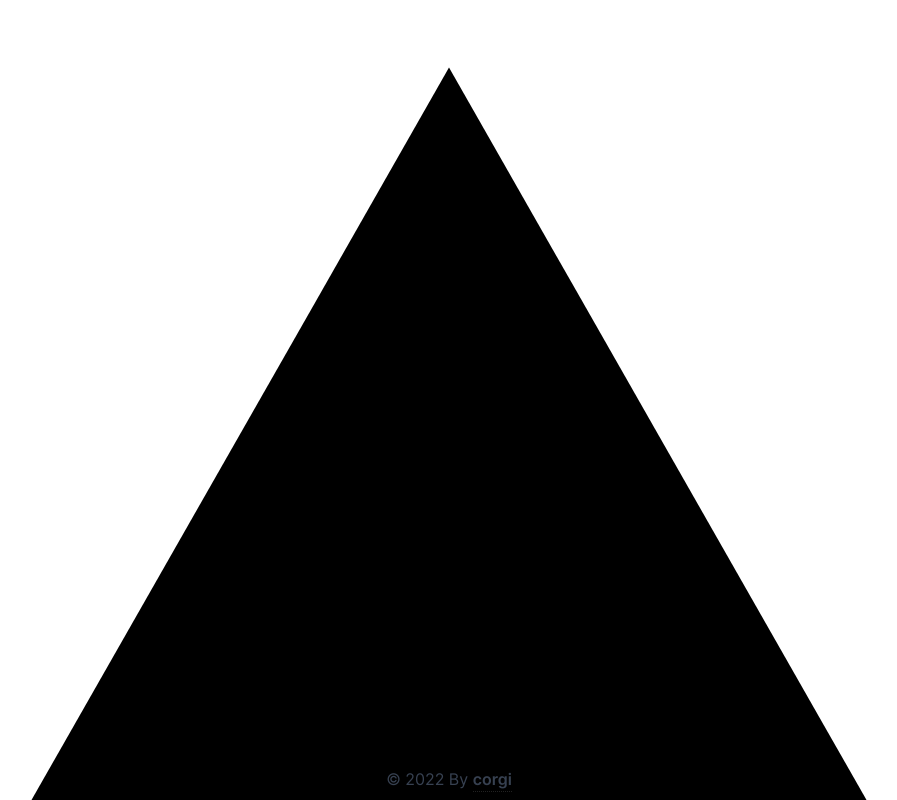
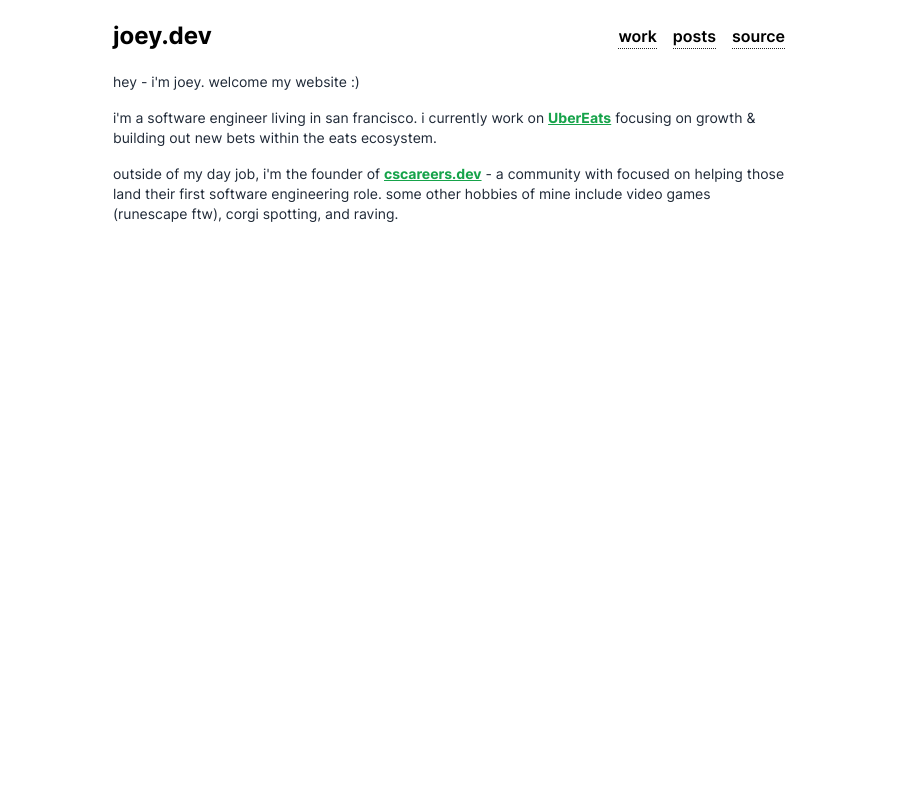
Before and after one commit to joeydotdev/website, a Next.js app: page / in a window 1280 px wide. Shown: the top 800 px of the page, without its empty margins (191-1088 px from the left). Built offline with nearby package versions, Linux system fonts and the light colour scheme.

Commit message:
feat: first iteration of website (#1)

```diff
--- a/src/components/layout/Header.tsx
+++ b/src/components/layout/Header.tsx
@@ -1,26 +1,31 @@
 import * as React from 'react';
 
+import UnderlineLink from '@/components/links/UnderlineLink';
 import UnstyledLink from '@/components/links/UnstyledLink';
 
 const links = [
-  { href: '/', label: 'Route 1' },
-  { href: '/', label: 'Route 2' },
+  { href: '/work', label: 'work' },
+  { href: '/posts', label: 'posts' },
+  { href: 'https://github.com/joeydotdev/website', label: 'source' },
 ];
 
 export default function Header() {
   return (
     <header className='sticky top-0 z-50 bg-white'>
       <div className='layout flex h-14 items-center justify-between'>
-        <UnstyledLink href='/' className='font-bold hover:text-gray-600'>
-          Home
+        <UnstyledLink
+          href='/'
+          className='text-2xl font-bold hover:text-gray-600'
+        >
+          joey.dev
         </UnstyledLink>
         <nav>
           <ul className='flex items-center justify-between space-x-4'>
             {links.map(({ href, label }) => (
               <li key={`${href}${label}`}>
-                <UnstyledLink href={href} className='hover:text-gray-600'>
+                <UnderlineLink href={href} className='hover:text-gray-600'>
                   {label}
-                </UnstyledLink>
+                </UnderlineLink>
               </li>
             ))}
           </ul>
--- a/src/components/layout/Layout.tsx
+++ b/src/components/layout/Layout.tsx
@@ -1,6 +1,23 @@
 import * as React from 'react';
 
-export default function Layout({ children }: { children: React.ReactNode }) {
+import Header from '@/components/layout/Header';
+
+export default function Layout({
+  children,
+  showHeader = true,
+}: {
+  children: React.ReactNode;
+  showHeader?: boolean;
+}) {
   // Put Header or Footer Here
-  return <>{children}</>;
+  return (
+    <>
+      {showHeader && (
+        <div className='mt-2'>
+          <Header />
+        </div>
+      )}
+      {children}
+    </>
+  );
 }
--- a/src/components/links/PrimaryLink.tsx
+++ b/src/components/links/PrimaryLink.tsx
@@ -14,7 +14,7 @@ const PrimaryLink = React.forwardRef<HTMLAnchorElement, UnstyledLinkProps>(
         {...rest}
         className={clsxm(
           'inline-flex items-center',
-          'font-medium text-primary-600 hover:text-primary-500',
+          'font-medium text-primary-600 underline hover:text-primary-500',
           'focus:outline-none focus-visible:rounded focus-visible:ring focus-visible:ring-primary-500 focus-visible:ring-offset-2',
           className
         )}
--- a/src/pages/404.tsx
+++ b/src/pages/404.tsx
@@ -1,5 +1,4 @@
 import * as React from 'react';
-import { RiAlarmWarningFill } from 'react-icons/ri';
 
 import Layout from '@/components/layout/Layout';
 import ArrowLink from '@/components/links/ArrowLink';
@@ -7,17 +6,13 @@ import Seo from '@/components/Seo';
 
 export default function NotFoundPage() {
   return (
-    <Layout>
+    <Layout showHeader={false}>
       <Seo templateTitle='Not Found' />
 
       <main>
         <section className='bg-white'>
           <div className='layout flex min-h-screen flex-col items-center justify-center text-center text-black'>
-            <RiAlarmWarningFill
-              size={60}
-              className='drop-shadow-glow animate-flicker text-red-500'
-            />
-            <h1 className='mt-8 text-4xl md:text-6xl'>Page Not Found</h1>
+            <h1 className='mt-8 text-4xl md:text-6xl'>404</h1>
             <ArrowLink className='mt-4 md:text-lg' href='/'>
               Back to Home
             </ArrowLink>
--- a/src/pages/index.tsx
+++ b/src/pages/index.tsx
@@ -1,67 +1,38 @@
-import * as React from 'react';
-
 import Layout from '@/components/layout/Layout';
-import ArrowLink from '@/components/links/ArrowLink';
-import ButtonLink from '@/components/links/ButtonLink';
-import UnderlineLink from '@/components/links/UnderlineLink';
-import UnstyledLink from '@/components/links/UnstyledLink';
+import PrimaryLink from '@/components/links/PrimaryLink';
 import Seo from '@/components/Seo';
-
-/**
- * SVGR Support
- * Caveat: No React Props Type.
- *
- * You can override the next-env if the type is important to you
- * @see https://stackoverflow.com/questions/68103844/how-to-override-next-js-svg-module-declaration
- */
-import Vercel from '~/svg/Vercel.svg';
 
 export default function HomePage() {
   return (
     <Layout>
-      {/* <Seo templateTitle='Home' /> */}
       <Seo />
-
       <main>
         <section className='bg-white'>
-          <div className='layout flex min-h-screen flex-col items-center justify-center text-center'>
-            <Vercel className='text-5xl' />
-            <h1 className='mt-4'>
-              Next.js + Tailwind CSS + TypeScript Starter
-            </h1>
-            <p className='mt-2 text-sm text-gray-800'>
-              A starter for Next.js, Tailwind CSS, and TypeScript with Absolute
-              Import, Seo, Link component, pre-configured with Husky{' '}
-            </p>
-            <p className='mt-2 text-sm text-gray-700'>
-              <ArrowLink href='https://github.com/theodorusclarence/ts-nextjs-tailwind-starter'>
-                See the repository
-              </ArrowLink>
-            </p>
-
-            <ButtonLink className='mt-6' href='/components' variant='light'>
-              See all components
-            </ButtonLink>
-
-            <UnstyledLink
-              href='https://vercel.com/new/git/external?repository-url=https%3A%2F%2Fgithub.com%2Ftheodorusclarence%2Fts-nextjs-tailwind-starter'
-              className='mt-4'
-            >
-              {/* eslint-disable-next-line @next/next/no-img-element */}
-              <img
-                width='92'
-                height='32'
-                src='https://vercel.com/button'
-                alt='Deploy with Vercel'
-              />
-            </UnstyledLink>
-
-            <footer className='absolute bottom-2 text-gray-700'>
-              © {new Date().getFullYear()} By{' '}
-              <UnderlineLink href='https://theodorusclarence.com?ref=tsnextstarter'>
-                corgi
-              </UnderlineLink>
-            </footer>
+          <div className='layout flex flex-col justify-center'>
+            <div className='text-sm text-gray-800'>
+              <p className='mt-2'>hey - i&#39;m joey. welcome my website :)</p>
+              <p className='mt-4'>
+                i&#39;m a software engineer living in san francisco. i currently
+                work on{' '}
+                <PrimaryLink className='font-bold' href='https://ubereats.com/'>
+                  UberEats
+                </PrimaryLink>{' '}
+                focusing on growth & building out new bets within the eats
+                ecosystem.
+              </p>
+              <p className='mt-4'>
+                outside of my day job, i&#39;m the founder of{' '}
+                <PrimaryLink
+                  className='font-bold'
+                  href='https://cscareers.dev/'
+                >
+                  cscareers.dev
+                </PrimaryLink>{' '}
+                - a community with focused on helping those land their first
+                software engineering role. some other hobbies of mine include
+                video games (runescape ftw), corgi spotting, and raving.
+              </p>
+            </div>
           </div>
         </section>
       </main>
--- /dev/null
+++ b/src/pages/posts.tsx
@@ -0,0 +1,17 @@
+import Layout from '@/components/layout/Layout';
+import Seo from '@/components/Seo';
+
+export default function PostsPage() {
+  return (
+    <Layout>
+      <Seo templateTitle='posts' />
+      <main>
+        <section className='bg-white'>
+          <div className='layout flex flex-col justify-center'>
+            <div className='text-sm text-gray-800'>coming soon :)</div>
+          </div>
+        </section>
+      </main>
+    </Layout>
+  );
+}
--- /dev/null
+++ b/src/pages/work.tsx
@@ -0,0 +1,17 @@
+import Layout from '@/components/layout/Layout';
+import Seo from '@/components/Seo';
+
+export default function WorkPage() {
+  return (
+    <Layout>
+      <Seo templateTitle='work' />
+      <main>
+        <section className='bg-white'>
+          <div className='layout flex flex-col justify-center'>
+            <div className='text-sm text-gray-800'>coming soon :)</div>
+          </div>
+        </section>
+      </main>
+    </Layout>
+  );
+}
--- a/src/styles/globals.css
+++ b/src/styles/globals.css
@@ -5,26 +5,26 @@
 :root {
   /* #region  /**=========== Primary Color =========== */
   /* !STARTERCONF Customize these variable, copy and paste from /styles/colors.css for list of colors */
-  --tw-color-primary-50: 240 249 255;
-  --tw-color-primary-100: 224 242 254;
-  --tw-color-primary-200: 186 230 253;
-  --tw-color-primary-300: 125 211 252;
-  --tw-color-primary-400: 56 189 248;
-  --tw-color-primary-500: 14 165 233;
-  --tw-color-primary-600: 2 132 199;
-  --tw-color-primary-700: 3 105 161;
-  --tw-color-primary-800: 7 89 133;
-  --tw-color-primary-900: 12 74 110;
-  --color-primary-50: rgb(var(--tw-color-primary-50)); /* #f0f9ff */
-  --color-primary-100: rgb(var(--tw-color-primary-100)); /* #e0f2fe */
-  --color-primary-200: rgb(var(--tw-color-primary-200)); /* #bae6fd */
-  --color-primary-300: rgb(var(--tw-color-primary-300)); /* #7dd3fc */
-  --color-primary-400: rgb(var(--tw-color-primary-400)); /* #38bdf8 */
-  --color-primary-500: rgb(var(--tw-color-primary-500)); /* #0ea5e9 */
-  --color-primary-600: rgb(var(--tw-color-primary-600)); /* #0284c7 */
-  --color-primary-700: rgb(var(--tw-color-primary-700)); /* #0369a1 */
-  --color-primary-800: rgb(var(--tw-color-primary-800)); /* #075985 */
-  --color-primary-900: rgb(var(--tw-color-primary-900)); /* #0c4a6e */
+  --tw-color-primary-50: 240 253 244;
+  --tw-color-primary-100: 220 252 231;
+  --tw-color-primary-200: 187 247 208;
+  --tw-color-primary-300: 134 239 172;
+  --tw-color-primary-400: 74 222 128;
+  --tw-color-primary-500: 34 197 94;
+  --tw-color-primary-600: 22 163 74;
+  --tw-color-primary-700: 21 128 61;
+  --tw-color-primary-800: 22 101 52;
+  --tw-color-primary-900: 20 83 45;
+  --color-primary-50: rgb(var(--tw-color-primary-50)); /* #f0fdf4 */
+  --color-primary-100: rgb(var(--tw-color-primary-100)); /* #dcfce7 */
+  --color-primary-200: rgb(var(--tw-color-primary-200)); /* #bbf7d0 */
+  --color-primary-300: rgb(var(--tw-color-primary-300)); /* #86efac */
+  --color-primary-400: rgb(var(--tw-color-primary-400)); /* #4ade80 */
+  --color-primary-500: rgb(var(--tw-color-primary-500)); /* #22c55e */
+  --color-primary-600: rgb(var(--tw-color-primary-600)); /* #16a34a */
+  --color-primary-700: rgb(var(--tw-color-primary-700)); /* #15803d */
+  --color-primary-800: rgb(var(--tw-color-primary-800)); /* #166534 */
+  --color-primary-900: rgb(var(--tw-color-primary-900)); /* #14532d */
   /* #endregion  /**======== Primary Color =========== */
 }
 
@@ -77,8 +77,8 @@
   /* #endregion  /**======== Typography =========== */
 
   .layout {
-    /* 1100px */
-    max-width: 68.75rem;
+    /* 672px */
+    max-width: 42rem;
     @apply mx-auto w-11/12;
   }
 
```
Also changed, not shown: 1 other file (tests, documents, lock files or other folders).
